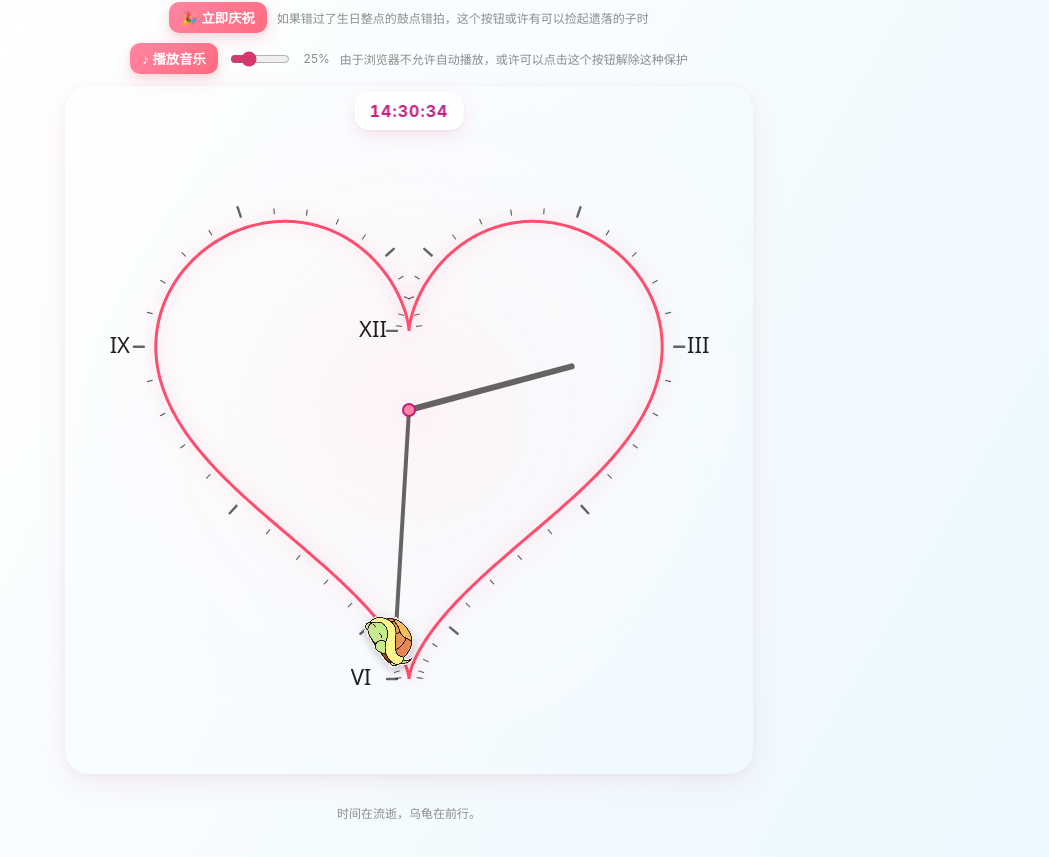
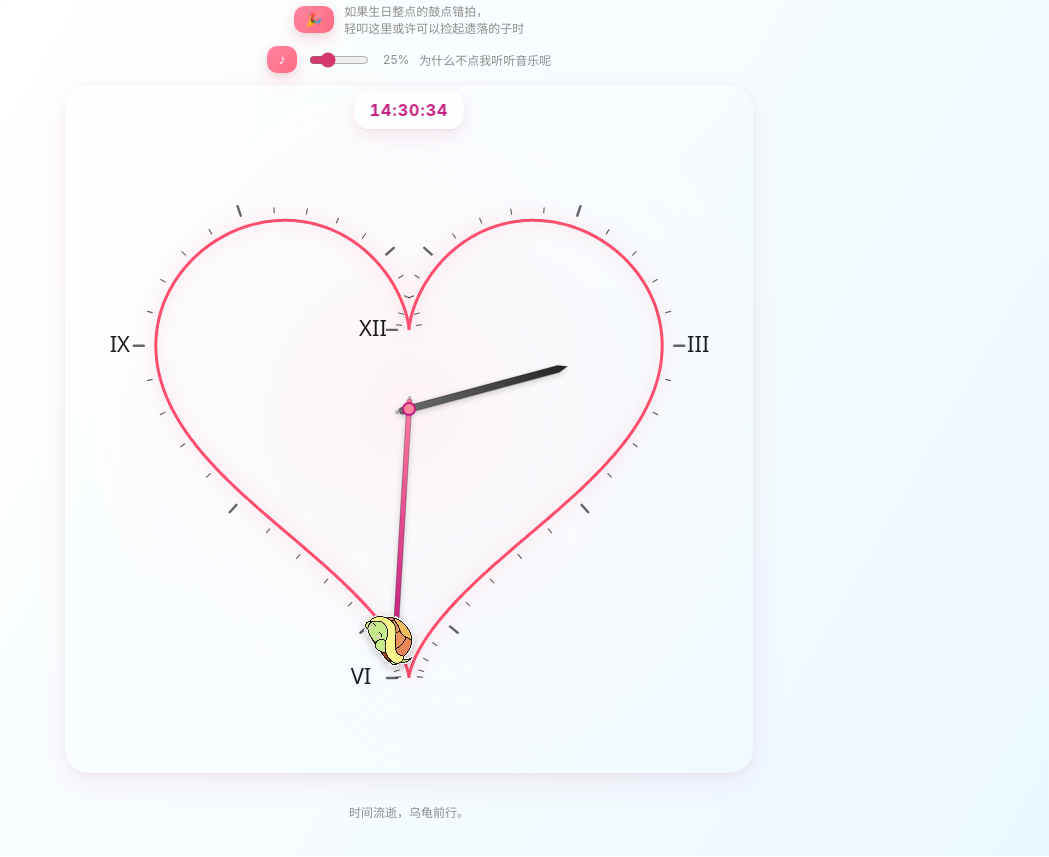
Before and after one commit to Maltese-Bin/Timer, a plain HTML site: page index.html in a window 1280 px wide. Shown: the part 65-922 px from the top of the page, without its empty margins (231-1280 px from the left). Drawn offline with Linux system fonts and the light colour scheme.

```diff
--- a/index.html
+++ b/index.html
@@ -3,22 +3,22 @@
 <head>
   <meta charset="UTF-8">
   <meta name="viewport" content="width=device-width, initial-scale=1.0">
-  <title>乌龟生日钟</title>
+  <title>乌龟、爱心，额外还有生日</title>
   <link rel="stylesheet" href="styles.css">
 </head>
 <body>
   <div class="app">
     <div class="header">
-      <h1>乌龟生日钟</h1>
+      <h1>乌龟、爱心，额外还有生日</h1>
     </div>
     <div class="celebrate">
-      <button id="celebrateBtn" type="button">🎉 立即庆祝</button>
-      <span class="tip">如果错过了生日整点的鼓点错拍，这个按钮或许有可以捡起遗落的子时</span>
+      <button id="celebrateBtn" type="button">🎉 </button>
+      <span class="tip">如果生日整点的鼓点错拍，<br>轻叩这里或许可以捡起遗落的子时</span>
     </div>
     <div class="celebrate">
-      <button id="musicBtn" type="button">♪ 播放音乐</button>
+      <button id="musicBtn" type="button">♪ </button>
       <label class="vol"><input id="volumeRange" type="range" min="0" max="1" step="0.01" value="0.25"/><span id="volumeLabel">25%</span></label>
-      <span class="tip">由于浏览器不允许自动播放，或许可以点击这个按钮解除这种保护</span>
+      <span class="tip">为什么不点我听听音乐呢</span>
     </div>
     <div class="clock-container">
       <canvas id="clockCanvas"></canvas>
@@ -26,7 +26,7 @@
     </div>
     <audio id="bgm" preload="auto" loop src="./Maple暖枫 - 小水鲸.mp3"></audio>
     <div class="footer">
-      <p>时间在流逝，乌龟在前行。</p>
+      <p>时间流逝，乌龟前行。</p>
     </div>
   </div>
 
--- a/main.js
+++ b/main.js
@@ -386,7 +386,7 @@
   }
 
   function drawHands(now) {
-    // 钟表时针与分针（圆形参考），中心取画布中心
+    // 优化指针：带阴影、渐变、尖头与配重
     const hours = now.getHours() % 12;
     const minutes = now.getMinutes();
     const seconds = now.getSeconds() + now.getMilliseconds() / 1000;
@@ -394,28 +394,63 @@
     const minAngle = (minutes + seconds / 60) * (Math.PI * 2 / 60) - Math.PI / 2;
     const hourAngle = (hours + minutes / 60) * (Math.PI * 2 / 12) - Math.PI / 2;
 
-    const baseR = Math.min(width, height) * 0.34; // 分针长度
-    const hourR = baseR * 0.72; // 时针更短
+    const minuteLen = Math.min(width, height) * 0.34;
+    const hourLen = minuteLen * 0.7;
 
-    ctx.save();
-    ctx.lineCap = 'round';
-    ctx.strokeStyle = 'rgba(0,0,0,0.6)';
+    function drawHand(angle, length, baseWidth, colorStart, colorEnd, counterWeight = true) {
+      ctx.save();
+      ctx.translate(centerX, centerY);
+      ctx.rotate(angle);
+      // 阴影
+      ctx.shadowColor = 'rgba(0,0,0,0.18)';
+      ctx.shadowBlur = 6 * dpr;
+      ctx.shadowOffsetY = 2 * dpr;
 
-    // 分针
-    ctx.lineWidth = 4 * dpr;
-    ctx.beginPath();
-    ctx.moveTo(centerX, centerY);
-    ctx.lineTo(centerX + Math.cos(minAngle) * baseR, centerY + Math.sin(minAngle) * baseR);
-    ctx.stroke();
+      // 渐变
+      const grad = ctx.createLinearGradient(0, 0, length, 0);
+      grad.addColorStop(0, colorStart);
+      grad.addColorStop(1, colorEnd);
+      ctx.fillStyle = grad;
 
-    // 时针
-    ctx.lineWidth = 6 * dpr;
-    ctx.beginPath();
-    ctx.moveTo(centerX, centerY);
-    ctx.lineTo(centerX + Math.cos(hourAngle) * hourR, centerY + Math.sin(hourAngle) * hourR);
-    ctx.stroke();
+      const tipLen = baseWidth * 1.3;
+      const backLen = Math.max(baseWidth * 1.2, 10 * dpr);
+      const half = baseWidth / 2;
 
-    ctx.restore();
+      // 形状：后端圆角矩形 + 前端三角尖
+      ctx.beginPath();
+      // 后端圆角
+      ctx.moveTo(-backLen, -half);
+      ctx.arcTo(-backLen, half, -backLen + half, half, half);
+      // 侧边到尖端
+      ctx.lineTo(length - tipLen, half);
+      ctx.lineTo(length, 0);
+      ctx.lineTo(length - tipLen, -half);
+      // 返回后端
+      ctx.lineTo(-backLen + half, -half);
+      ctx.arcTo(-backLen, -half, -backLen, half, half);
+      ctx.closePath();
+      ctx.fill();
+
+      // 细描边提升锐利度
+      ctx.lineWidth = Math.max(1, baseWidth * 0.18);
+      ctx.strokeStyle = 'rgba(0,0,0,0.25)';
+      ctx.stroke();
+
+      // 配重（后端小圆）
+      if (counterWeight) {
+        ctx.beginPath();
+        ctx.fillStyle = 'rgba(0,0,0,0.25)';
+        ctx.arc(-backLen - half * 0.6, 0, half * 0.6, 0, Math.PI * 2);
+        ctx.fill();
+      }
+
+      ctx.restore();
+    }
+
+    // 分针（纤细、偏粉）
+    drawHand(minAngle, minuteLen, 5.0 * dpr, '#ff7aa0', '#c41d7f', true);
+    // 时针（更粗、偏深）
+    drawHand(hourAngle, hourLen, 7.0 * dpr, '#6b6b6b', '#262626', true);
   }
 
   function drawTime(now) {
```
